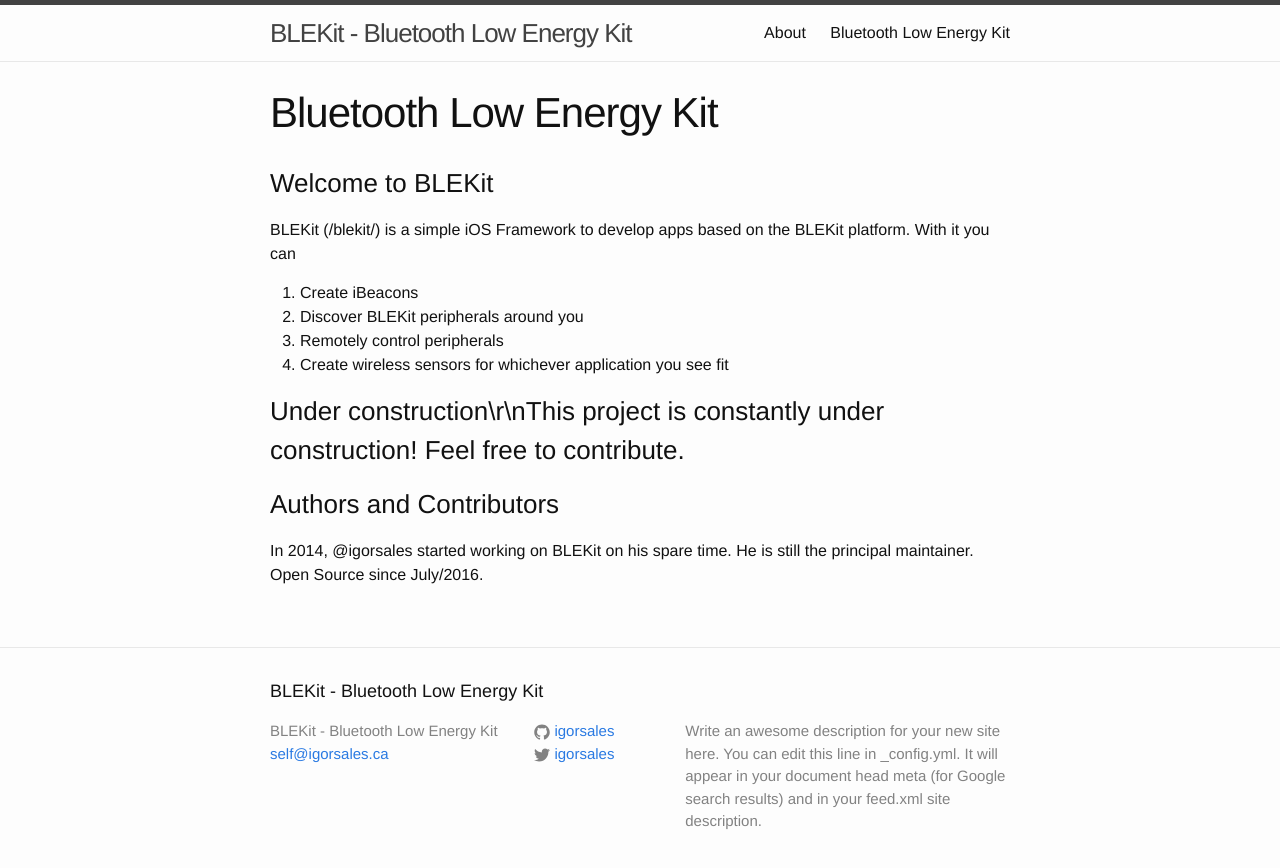
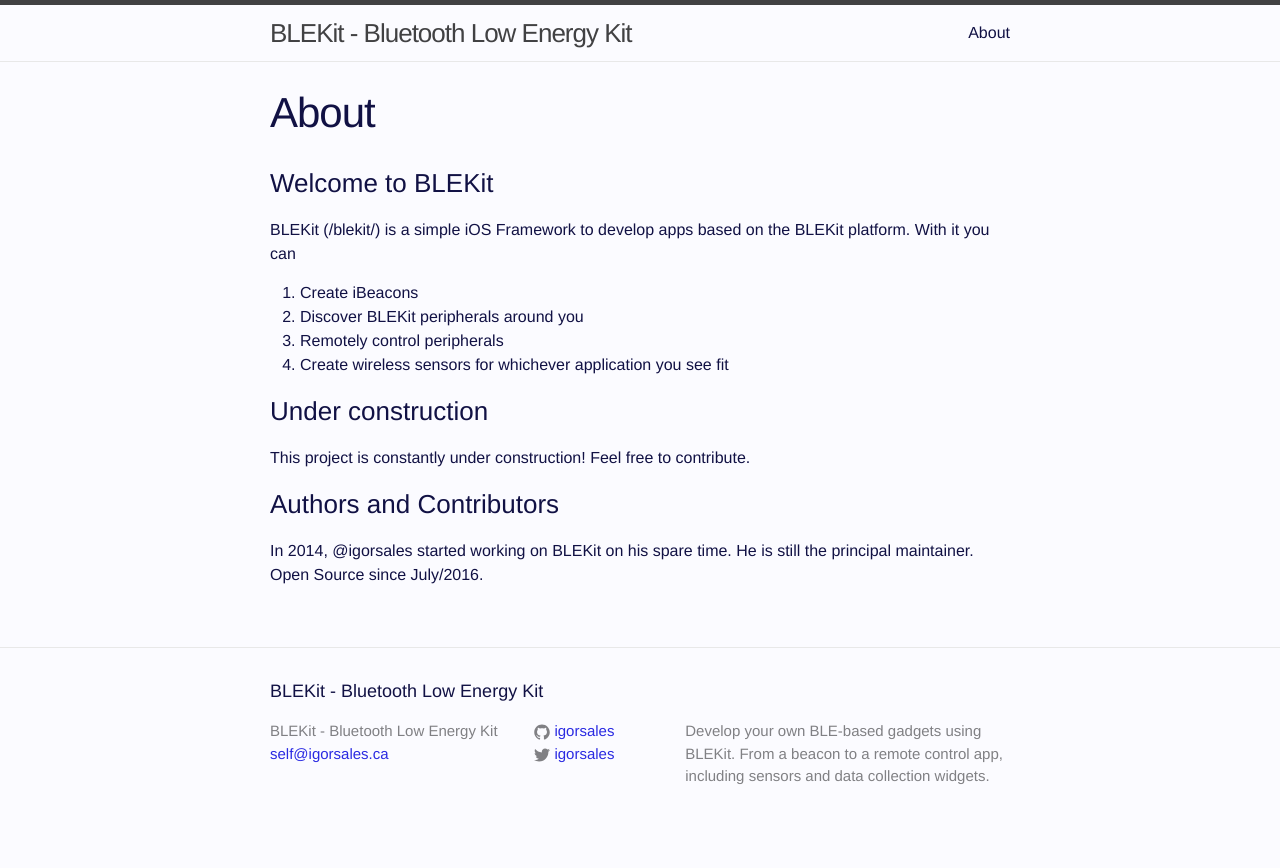
Before and after one commit to igorsales/blekit, a Jekyll site: the page built from index.md, in a window 1280 px wide. Shown: the top 868 px of the page. Built offline with Jekyll 4.4.1, drawn with Linux system fonts in a browser that asks for light colours.

Commit message:
Minor tweaks to site

```diff
--- a/_config.yml
+++ b/_config.yml
@@ -1,10 +1,9 @@
 # Site settings
 title: BLEKit - Bluetooth Low Energy Kit
 email: self@igorsales.ca
-description: > # this means to ignore newlines until "baseurl:"
-  Write an awesome description for your new site here. You can edit this
-  line in _config.yml. It will appear in your document head meta (for
-  Google search results) and in your feed.xml site description.
+description: >
+  Develop your own BLE-based gadgets using BLEKit. From a beacon to a
+  remote control app, including sensors and data collection widgets.
 baseurl: "" # the subpath of your site, e.g. /blog
 url: "http://ble-kit.org" # the base hostname & protocol for your site
 twitter_username: igorsales
@@ -14,4 +13,4 @@
 markdown: kramdown
 
 # Exclude pages bundled in gems
-exclude: [bundle]
+exclude: [bundle, CNAME, Gemfile, Gemfile.lock, params.json]
--- a/css/main.scss
+++ b/css/main.scss
@@ -14,11 +14,11 @@
 
 $spacing-unit:     30px;
 
-$text-color:       #111;
-$background-color: #fdfdfd;
-$brand-color:      #2a7ae2;
+$text-color:       #114;
+$background-color: #fbfbff;
+$brand-color:      #2a2ae2;
 
-$grey-color:       #828282;
+$grey-color:       #808084;
 $grey-color-light: lighten($grey-color, 40%);
 $grey-color-dark:  darken($grey-color, 25%);
 
--- a/index.md
+++ b/index.md
@@ -1,5 +1,5 @@
 ---
-title: Bluetooth Low Energy Kit
+title: About
 layout: page
 ---
 
@@ -11,7 +11,8 @@
 1. Remotely control peripherals
 1. Create wireless sensors for whichever application you see fit
 
-### Under construction\r\nThis project is constantly under construction! Feel free to contribute.
+### Under construction
+This project is constantly under construction! Feel free to contribute.
 
 ### Authors and Contributors
 In 2014, @igorsales started working on BLEKit on his spare time. He is still the principal maintainer. Open Source since July/2016.
```
Also changed, not shown: about.md (deleted, +0 -15 lines).
